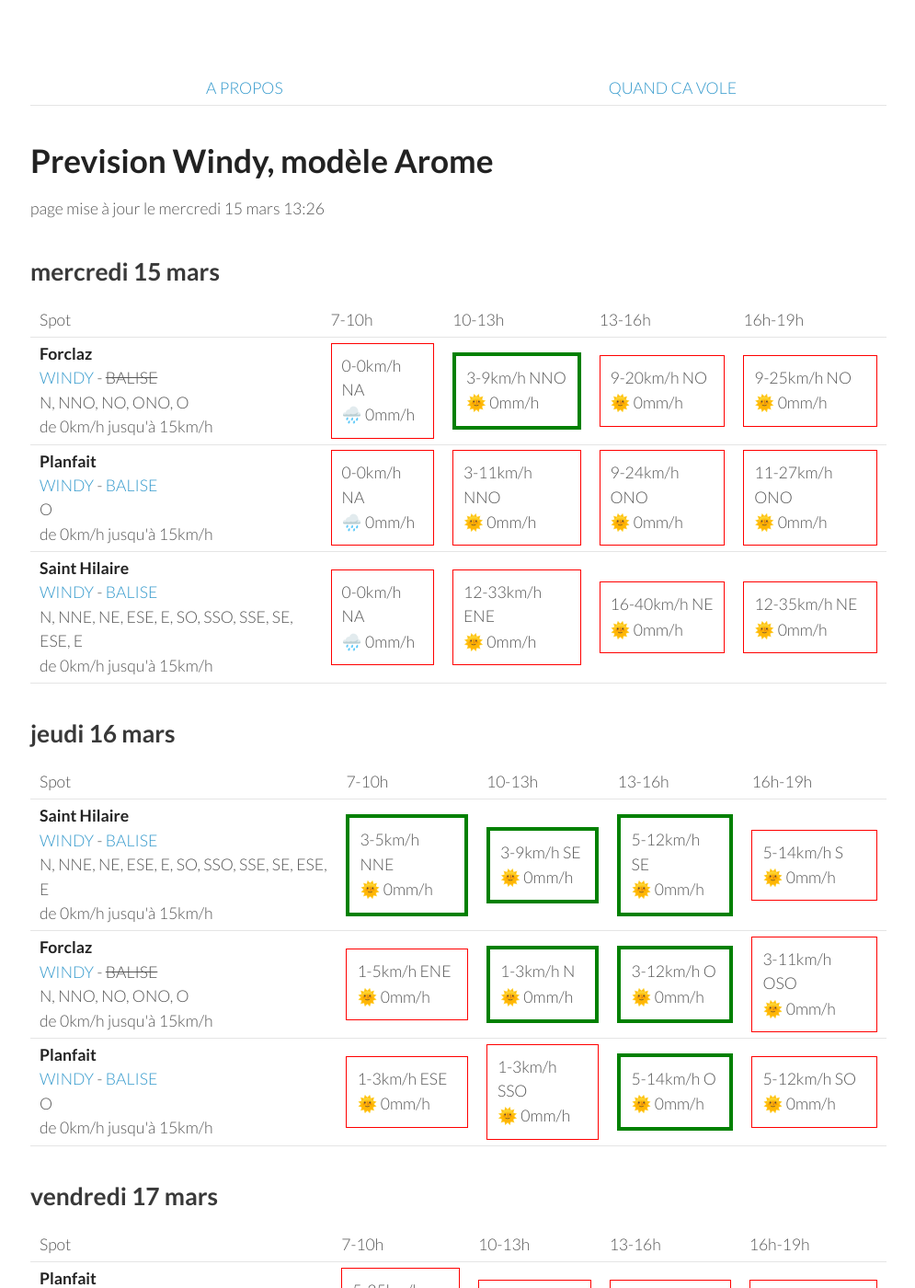
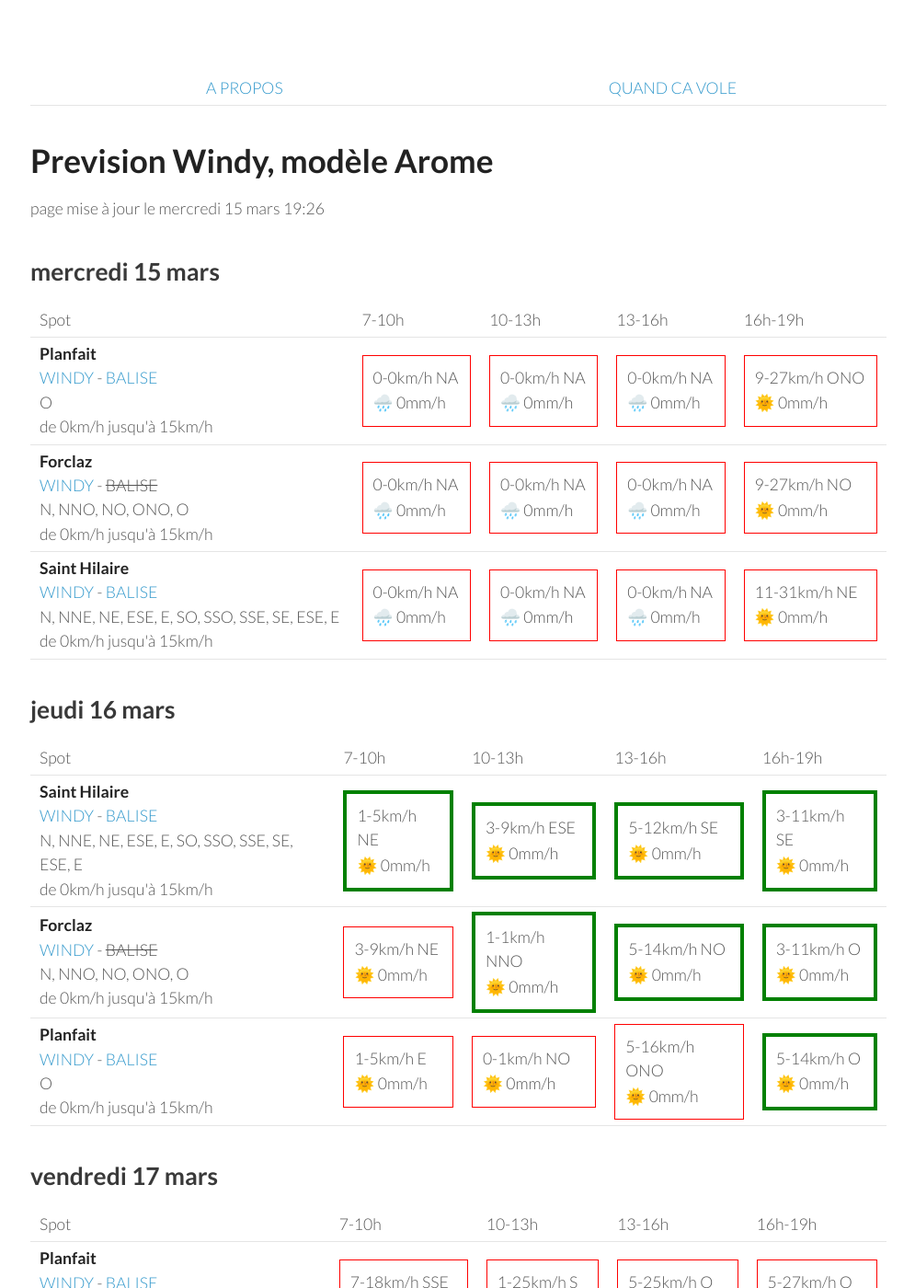
Before and after one commit to parapente-dans-le-nord/parapente-dans-le-nord.github.io, a Jekyll site: the page built from alpes_nord.markdown, in a window 1280 px wide and 1400 px high. Shown: the whole window at 92% size, without its empty margins (25-1020 px from the left). Built offline with Jekyll 4.4.1, drawn with Linux system fonts in a browser that asks for light colours; some of the changed text lies outside the part shown.

Commit message:
update index.markdown

```diff
--- a/alpes_nord.markdown
+++ b/alpes_nord.markdown
@@ -7,7 +7,7 @@ title:  "Tous les spots"
 {: .links}
 
 # Prevision Windy, modèle Arome
-page mise à jour le mercredi 15 mars 13:26
+page mise à jour le mercredi 15 mars 19:26
 
 ## mercredi 15 mars
 
@@ -22,30 +22,30 @@ page mise à jour le mercredi 15 mars 13:26
       <td>16h-19h</td>
     </tr>
 <tr>
+        <td><strong>Planfait</strong><br><a href="https://windy.com/45.853/6.223?45.415,6.223,8">WINDY</a> - <span class=""><a href="https://www.openwindmap.org/PP496">BALISE</a> </span><br> <span class="vent-favorable">O</span><br><span class="force-vent">de 0km/h jusqu'à 15km/h</span> </td>
+
+            <td><div class="not-flyable"><p>0-0km/h NA</p><p>🌧️ 0mm/h</p></div></td>
+            <td><div class="not-flyable"><p>0-0km/h NA</p><p>🌧️ 0mm/h</p></div></td>
+            <td><div class="not-flyable"><p>0-0km/h NA</p><p>🌧️ 0mm/h</p></div></td>
+            <td><div class="not-flyable"><p>9-27km/h ONO</p><p>🌞 0mm/h</p></div></td>
+
+    </tr>
+<tr>
         <td><strong>Forclaz</strong><br><a href="https://windy.com/45.814/6.247?45.375,6.246,8,m:eVwaglz">WINDY</a> - <span class="no-balise"> BALISE </span><br> <span class="vent-favorable">N, NNO, NO, ONO, O</span><br><span class="force-vent">de 0km/h jusqu'à 15km/h</span> </td>
 
             <td><div class="not-flyable"><p>0-0km/h NA</p><p>🌧️ 0mm/h</p></div></td>
-            <td><div class="flyable"><p>3-9km/h NNO</p><p>🌞 0mm/h</p></div></td>
-            <td><div class="not-flyable"><p>9-20km/h NO</p><p>🌞 0mm/h</p></div></td>
-            <td><div class="not-flyable"><p>9-25km/h NO</p><p>🌞 0mm/h</p></div></td>
-
-    </tr>
-<tr>
-        <td><strong>Planfait</strong><br><a href="https://windy.com/45.853/6.223?45.415,6.223,8">WINDY</a> - <span class=""><a href="https://www.openwindmap.org/PP496">BALISE</a> </span><br> <span class="vent-favorable">O</span><br><span class="force-vent">de 0km/h jusqu'à 15km/h</span> </td>
-
             <td><div class="not-flyable"><p>0-0km/h NA</p><p>🌧️ 0mm/h</p></div></td>
-            <td><div class="not-flyable"><p>3-11km/h NNO</p><p>🌞 0mm/h</p></div></td>
-            <td><div class="not-flyable"><p>9-24km/h ONO</p><p>🌞 0mm/h</p></div></td>
-            <td><div class="not-flyable"><p>11-27km/h ONO</p><p>🌞 0mm/h</p></div></td>
+            <td><div class="not-flyable"><p>0-0km/h NA</p><p>🌧️ 0mm/h</p></div></td>
+            <td><div class="not-flyable"><p>9-27km/h NO</p><p>🌞 0mm/h</p></div></td>
 
     </tr>
 <tr>
         <td><strong>Saint Hilaire</strong><br><a href="https://windy.com/45.307/5.888?45.087,5.889,9,m:eUFagkX">WINDY</a> - <span class=""><a href="http://www.balisemeteo.com/balise.php?idBalise=61">BALISE</a> </span><br> <span class="vent-favorable">N, NNE, NE, ESE, E, SO, SSO, SSE, SE, ESE, E</span><br><span class="force-vent">de 0km/h jusqu'à 15km/h</span> </td>
 
             <td><div class="not-flyable"><p>0-0km/h NA</p><p>🌧️ 0mm/h</p></div></td>
-            <td><div class="not-flyable"><p>12-33km/h ENE</p><p>🌞 0mm/h</p></div></td>
-            <td><div class="not-flyable"><p>16-40km/h NE</p><p>🌞 0mm/h</p></div></td>
-            <td><div class="not-flyable"><p>12-35km/h NE</p><p>🌞 0mm/h</p></div></td>
+            <td><div class="not-flyable"><p>0-0km/h NA</p><p>🌧️ 0mm/h</p></div></td>
+            <td><div class="not-flyable"><p>0-0km/h NA</p><p>🌧️ 0mm/h</p></div></td>
+            <td><div class="not-flyable"><p>11-31km/h NE</p><p>🌞 0mm/h</p></div></td>
 
     </tr>
 
@@ -67,30 +67,30 @@ page mise à jour le mercredi 15 mars 13:26
 <tr>
         <td><strong>Saint Hilaire</strong><br><a href="https://windy.com/45.307/5.888?45.087,5.889,9,m:eUFagkX">WINDY</a> - <span class=""><a href="http://www.balisemeteo.com/balise.php?idBalise=61">BALISE</a> </span><br> <span class="vent-favorable">N, NNE, NE, ESE, E, SO, SSO, SSE, SE, ESE, E</span><br><span class="force-vent">de 0km/h jusqu'à 15km/h</span> </td>
 
-            <td><div class="flyable"><p>3-5km/h NNE</p><p>🌞 0mm/h</p></div></td>
-            <td><div class="flyable"><p>3-9km/h SE</p><p>🌞 0mm/h</p></div></td>
+            <td><div class="flyable"><p>1-5km/h NE</p><p>🌞 0mm/h</p></div></td>
+            <td><div class="flyable"><p>3-9km/h ESE</p><p>🌞 0mm/h</p></div></td>
             <td><div class="flyable"><p>5-12km/h SE</p><p>🌞 0mm/h</p></div></td>
-            <td><div class="not-flyable"><p>5-14km/h S</p><p>🌞 0mm/h</p></div></td>
+            <td><div class="flyable"><p>3-11km/h SE</p><p>🌞 0mm/h</p></div></td>
 
 
     </tr>
 <tr>
         <td><strong>Forclaz</strong><br><a href="https://windy.com/45.814/6.247?45.375,6.246,8,m:eVwaglz">WINDY</a> - <span class="no-balise"> BALISE </span><br> <span class="vent-favorable">N, NNO, NO, ONO, O</span><br><span class="force-vent">de 0km/h jusqu'à 15km/h</span> </td>
 
-            <td><div class="not-flyable"><p>1-5km/h ENE</p><p>🌞 0mm/h</p></div></td>
-            <td><div class="flyable"><p>1-3km/h N</p><p>🌞 0mm/h</p></div></td>
-            <td><div class="flyable"><p>3-12km/h O</p><p>🌞 0mm/h</p></div></td>
-            <td><div class="not-flyable"><p>3-11km/h OSO</p><p>🌞 0mm/h</p></div></td>
+            <td><div class="not-flyable"><p>3-9km/h NE</p><p>🌞 0mm/h</p></div></td>
+            <td><div class="flyable"><p>1-1km/h NNO</p><p>🌞 0mm/h</p></div></td>
+            <td><div class="flyable"><p>5-14km/h NO</p><p>🌞 0mm/h</p></div></td>
+            <td><div class="flyable"><p>3-11km/h O</p><p>🌞 0mm/h</p></div></td>
 
 
     </tr>
 <tr>
         <td><strong>Planfait</strong><br><a href="https://windy.com/45.853/6.223?45.415,6.223,8">WINDY</a> - <span class=""><a href="https://www.openwindmap.org/PP496">BALISE</a> </span><br> <span class="vent-favorable">O</span><br><span class="force-vent">de 0km/h jusqu'à 15km/h</span> </td>
 
-            <td><div class="not-flyable"><p>1-3km/h ESE</p><p>🌞 0mm/h</p></div></td>
-            <td><div class="not-flyable"><p>1-3km/h SSO</p><p>🌞 0mm/h</p></div></td>
+            <td><div class="not-flyable"><p>1-5km/h E</p><p>🌞 0mm/h</p></div></td>
+            <td><div class="not-flyable"><p>0-1km/h NO</p><p>🌞 0mm/h</p></div></td>
+            <td><div class="not-flyable"><p>5-16km/h ONO</p><p>🌞 0mm/h</p></div></td>
             <td><div class="flyable"><p>5-14km/h O</p><p>🌞 0mm/h</p></div></td>
-            <td><div class="not-flyable"><p>5-12km/h SO</p><p>🌞 0mm/h</p></div></td>
 
 
     </tr>
@@ -113,30 +113,30 @@ page mise à jour le mercredi 15 mars 13:26
 <tr>
         <td><strong>Planfait</strong><br><a href="https://windy.com/45.853/6.223?45.415,6.223,8">WINDY</a> - <span class=""><a href="https://www.openwindmap.org/PP496">BALISE</a> </span><br> <span class="vent-favorable">O</span><br><span class="force-vent">de 0km/h jusqu'à 15km/h</span> </td>
 
-            <td><div class="not-flyable"><p>5-25km/h ESE</p><p>🌞 0mm/h</p></div></td>
-            <td><div class="not-flyable"><p>3-27km/h S</p><p>🌞 0mm/h</p></div></td>
+            <td><div class="not-flyable"><p>7-18km/h SSE</p><p>🌞 0mm/h</p></div></td>
+            <td><div class="not-flyable"><p>1-25km/h S</p><p>🌞 0mm/h</p></div></td>
             <td><div class="not-flyable"><p>5-25km/h O</p><p>🌞 0mm/h</p></div></td>
-            <td><div class="not-flyable"><p>5-29km/h O</p><p>🌞 0mm/h</p></div></td>
+            <td><div class="not-flyable"><p>5-27km/h O</p><p>🌞 0mm/h</p></div></td>
 
 
     </tr>
 <tr>
         <td><strong>Forclaz</strong><br><a href="https://windy.com/45.814/6.247?45.375,6.246,8,m:eVwaglz">WINDY</a> - <span class="no-balise"> BALISE </span><br> <span class="vent-favorable">N, NNO, NO, ONO, O</span><br><span class="force-vent">de 0km/h jusqu'à 15km/h</span> </td>
 
-            <td><div class="not-flyable"><p>3-25km/h ESE</p><p>🌞 0mm/h</p></div></td>
+            <td><div class="not-flyable"><p>5-12km/h SE</p><p>🌞 0mm/h</p></div></td>
             <td><div class="not-flyable"><p>1-25km/h SE</p><p>🌞 0mm/h</p></div></td>
             <td><div class="not-flyable"><p>3-25km/h O</p><p>🌞 0mm/h</p></div></td>
-            <td><div class="not-flyable"><p>5-29km/h ONO</p><p>🌞 0mm/h</p></div></td>
+            <td><div class="not-flyable"><p>5-27km/h O</p><p>🌞 0mm/h</p></div></td>
 
 
     </tr>
 <tr>
         <td><strong>Saint Hilaire</strong><br><a href="https://windy.com/45.307/5.888?45.087,5.889,9,m:eUFagkX">WINDY</a> - <span class=""><a href="http://www.balisemeteo.com/balise.php?idBalise=61">BALISE</a> </span><br> <span class="vent-favorable">N, NNE, NE, ESE, E, SO, SSO, SSE, SE, ESE, E</span><br><span class="force-vent">de 0km/h jusqu'à 15km/h</span> </td>
 
-            <td><div class="not-flyable"><p>3-48km/h S</p><p>🌞 0mm/h</p></div></td>
+            <td><div class="not-flyable"><p>11-31km/h SSO</p><p>🌞 0mm/h</p></div></td>
             <td><div class="not-flyable"><p>5-51km/h SO</p><p>🌞 0mm/h</p></div></td>
             <td><div class="not-flyable"><p>11-62km/h SO</p><p>🌞 0mm/h</p></div></td>
-            <td><div class="not-flyable"><p>11-64km/h SO</p><p>🌞 0mm/h</p></div></td>
+            <td><div class="not-flyable"><p>11-62km/h SO</p><p>🌞 0mm/h</p></div></td>
 
 
     </tr>
@@ -159,20 +159,20 @@ page mise à jour le mercredi 15 mars 13:26
 <tr>
         <td><strong>Planfait</strong><br><a href="https://windy.com/45.853/6.223?45.415,6.223,8">WINDY</a> - <span class=""><a href="https://www.openwindmap.org/PP496">BALISE</a> </span><br> <span class="vent-favorable">O</span><br><span class="force-vent">de 0km/h jusqu'à 15km/h</span> </td>
 
-            <td><div class="not-flyable"><p>3-16km/h ESE</p><p>🌞 0mm/h</p></div></td>
-            <td><div class="not-flyable"><p>1-18km/h SO</p><p>🌞 0mm/h</p></div></td>
-            <td><div class="not-flyable"><p>5-24km/h ONO</p><p>🌞 0mm/h</p></div></td>
+            <td><div class="not-flyable"><p>3-18km/h ESE</p><p>🌞 0mm/h</p></div></td>
+            <td><div class="not-flyable"><p>1-22km/h SSO</p><p>🌞 0mm/h</p></div></td>
             <td><div class="not-flyable"><p>5-25km/h ONO</p><p>🌞 0mm/h</p></div></td>
+            <td><div class="not-flyable"><p>3-27km/h ONO</p><p>🌞 0mm/h</p></div></td>
 
 
     </tr>
 <tr>
         <td><strong>Forclaz</strong><br><a href="https://windy.com/45.814/6.247?45.375,6.246,8,m:eVwaglz">WINDY</a> - <span class="no-balise"> BALISE </span><br> <span class="vent-favorable">N, NNO, NO, ONO, O</span><br><span class="force-vent">de 0km/h jusqu'à 15km/h</span> </td>
 
-            <td><div class="not-flyable"><p>3-18km/h ESE</p><p>🌞 0mm/h</p></div></td>
-            <td><div class="not-flyable"><p>1-18km/h SSO</p><p>🌞 0mm/h</p></div></td>
-            <td><div class="not-flyable"><p>5-24km/h ONO</p><p>🌞 0mm/h</p></div></td>
+            <td><div class="not-flyable"><p>5-20km/h ESE</p><p>🌞 0mm/h</p></div></td>
+            <td><div class="not-flyable"><p>1-22km/h SSO</p><p>🌞 0mm/h</p></div></td>
             <td><div class="not-flyable"><p>5-25km/h ONO</p><p>🌞 0mm/h</p></div></td>
+            <td><div class="not-flyable"><p>5-27km/h NO</p><p>🌞 0mm/h</p></div></td>
 
 
     </tr>
@@ -180,8 +180,8 @@ page mise à jour le mercredi 15 mars 13:26
         <td><strong>Saint Hilaire</strong><br><a href="https://windy.com/45.307/5.888?45.087,5.889,9,m:eUFagkX">WINDY</a> - <span class=""><a href="http://www.balisemeteo.com/balise.php?idBalise=61">BALISE</a> </span><br> <span class="vent-favorable">N, NNE, NE, ESE, E, SO, SSO, SSE, SE, ESE, E</span><br><span class="force-vent">de 0km/h jusqu'à 15km/h</span> </td>
 
             <td><div class="not-flyable"><p>1-29km/h E</p><p>🌞 0mm/h</p></div></td>
-            <td><div class="not-flyable"><p>3-29km/h OSO</p><p>🌞 0mm/h</p></div></td>
-            <td><div class="not-flyable"><p>5-37km/h OSO</p><p>🌞 0mm/h</p></div></td>
+            <td><div class="not-flyable"><p>3-33km/h OSO</p><p>🌞 0mm/h</p></div></td>
+            <td><div class="not-flyable"><p>7-38km/h OSO</p><p>🌞 0mm/h</p></div></td>
             <td><div class="not-flyable"><p>7-40km/h OSO</p><p>🌞 0mm/h</p></div></td>
 
 
```
